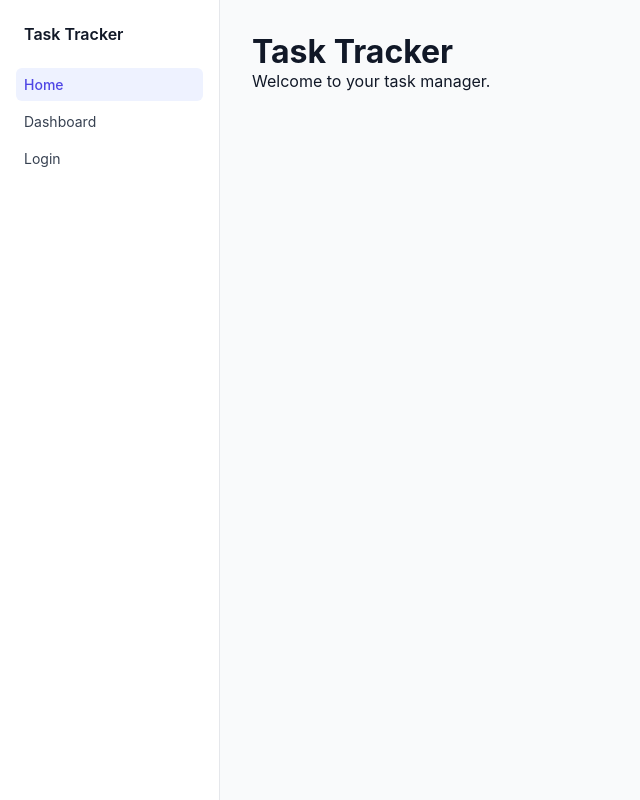
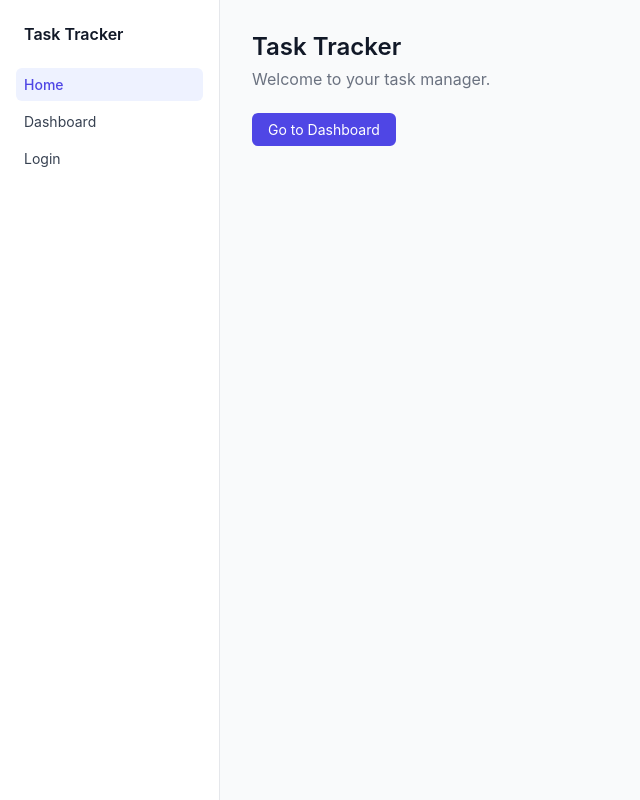
Before and after one commit to eronaaaaa/Task-Tracker, a Next.js app: page / in a window 1280 px wide. Shown: the whole page, without its empty margins (0-640 px from the left). Built offline with nearby package versions, Linux system fonts and the light colour scheme.

Commit message:
day 4: replace anchor tags with Next.js Link component

```diff
--- a/app/login/page.tsx
+++ b/app/login/page.tsx
@@ -1,3 +1,5 @@
+import Link from 'next/link'
+
 export default function LoginPage() {
   return (
     <main style={{
@@ -68,10 +70,18 @@ export default function LoginPage() {
           border: 'none',
           borderRadius: '6px',
           fontSize: '1rem',
-          cursor: 'pointer'
+          cursor: 'pointer',
+          marginBottom: '1rem'
         }}>
           Sign in
         </button>
+
+        <p style={{ textAlign: 'center', fontSize: '0.875rem', color: '#6b7280' }}>
+          Don&apos;t have an account?{' '}
+          <Link href="/signup" style={{ color: '#4f46e5', textDecoration: 'none' }}>
+            Sign up
+          </Link>
+        </p>
       </div>
     </main>
   )
--- a/app/page.tsx
+++ b/app/page.tsx
@@ -1,8 +1,28 @@
+import Link from 'next/link'
+
 export default function HomePage() {
   return (
-    <main style={{ padding: "2rem" }}>
-      <h1>Task Tracker</h1>
-      <p>Welcome to your task manager.</p>
+    <main style={{ padding: '2rem' }}>
+      <h1 style={{ fontSize: '1.5rem', fontWeight: 600, marginBottom: '0.5rem' }}>
+        Task Tracker
+      </h1>
+      <p style={{ color: '#6b7280', marginBottom: '1.5rem' }}>
+        Welcome to your task manager.
+      </p>
+      <Link
+        href="/dashboard"
+        style={{
+          display: 'inline-block',
+          padding: '0.5rem 1rem',
+          background: '#4f46e5',
+          color: 'white',
+          borderRadius: '6px',
+          textDecoration: 'none',
+          fontSize: '0.875rem'
+        }}
+      >
+        Go to Dashboard
+      </Link>
     </main>
-  );
+  )
 }
--- a/components/Sidebar.tsx
+++ b/components/Sidebar.tsx
@@ -1,5 +1,6 @@
 'use client'
 
+import Link from 'next/link'
 import { usePathname } from 'next/navigation'
 
 const navItems = [
@@ -30,7 +31,7 @@ export default function Sidebar() {
       </p>
       <nav style={{ display: 'flex', flexDirection: 'column', gap: '0.25rem' }}>
         {navItems.map((item) => (
-          <a
+          <Link
             key={item.href}
             href={item.href}
             style={{
@@ -44,7 +45,7 @@ export default function Sidebar() {
             }}
           >
             {item.label}
-          </a>
+          </Link>
         ))}
       </nav>
     </aside>
```
